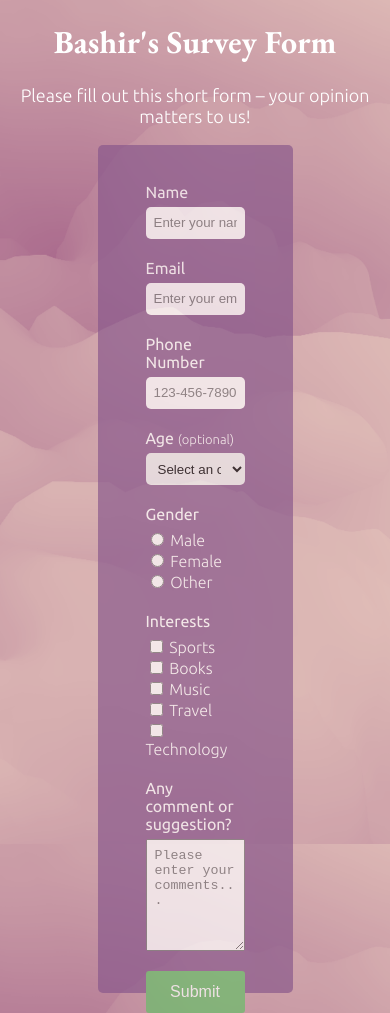
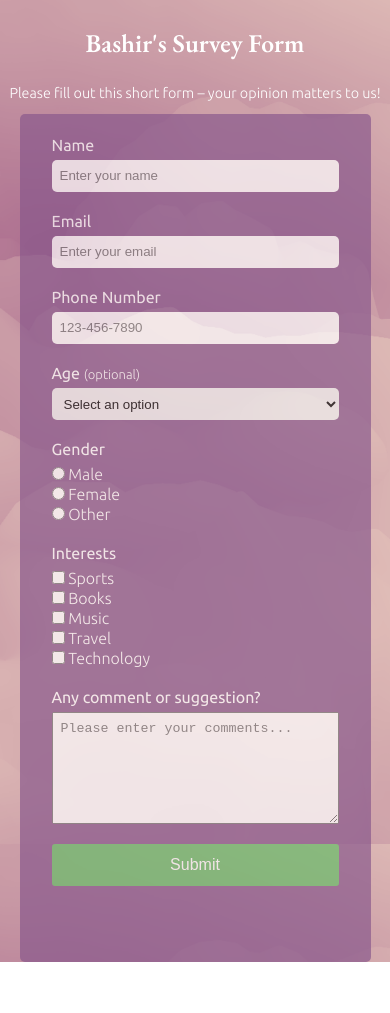
Before and after one commit to bash4Dev/survey-form, a plain HTML site: page index.html in a window 390 px wide. After the commit the page ends 962 px from the top, so only its background shows below. Drawn offline with nearby package versions, Linux system fonts and the light colour scheme; a web font is replaced by a local one.

Commit message:
Modify the file

```diff
--- a/index.html
+++ b/index.html
@@ -11,8 +11,8 @@
     <link rel="stylesheet" href="styles.css">
 
     <!--Favicon links-->
-    <link rel="apple-touch-icon" sizes="180x180" href="./survey-form/images/form-icon/apple-touch-icon.png">
-    <link rel="icon" type="image/png" sizes="16x16 32x32" href="./survey-form/images/form-icon/favicon.ico">
+    <link rel="apple-touch-icon" sizes="180x180" href="../survey-form/images/form-icon/apple-touch-icon.png">
+    <link rel="icon" type="image/png" sizes="16x16 32x32" href="../survey-form/images/form-icon/favicon.ico">
     <link rel="manifest" href="/site.webmanifest">
 
     <!--Fonts links-->
@@ -69,9 +69,7 @@
             <button type="submit" class="submit-btn" onclick="validateAndSubmit()">Submit</button>
         </form>
     </main>
-
-
-    <script>
+    <!-- <script>
         function validateAndSubmit() {
             let form = document.getElementById("survey-form");
 
@@ -81,6 +79,6 @@
                 alert("Please fill out the form correctly.");
             }
         }
-    </script>
+    </script> -->
 </body>
 </html>
--- a/styles.css
+++ b/styles.css
@@ -1,33 +1,36 @@
+:root {
+    --white-color: #fff;
+}
+
 * {
+    margin: 0;
+    padding: 0;
     box-sizing: border-box;
 }
 
 body {
-    display: block;
-    margin: 0;
-    padding: 0;
     background-image: url(./images/bg-img2.png);
     background-repeat: no-repeat;
     background-attachment: fixed;
     background-size: cover;
     font-family: "Ubuntu", sans-serif;
     font-weight: 300;
-    font-style: normal;
 }
 
 h1 {
     text-align: center;
     font-family: "EB Garamond", serif;
-    font-weight: weight;
-    font-style: normal;
-    color: #fff;
+    font-weight: 600;
+    color: var(--white-color);
+    margin: 2rem 0;
 }
 
 .description {
     font-size: large;
     font-weight: 200;
     text-align: center;
-    color: #fff;
+    color: var(--white-color);
+    margin-bottom: 1rem;
 }
 
 main {
@@ -63,17 +66,17 @@ select, #name, #email, #number {
 
 .heading {
     margin: 20px 0 6px 0;
-    color: #fff;
+    color: var(--white-color);
     font-weight: 400;
 }
 span {
     font-weight: 350;
     font-size: small;
-    color: #fff;
+    color: var(--white-color);
 }
 
 label {
-    color: #fff;
+    color: var(--white-color);
 }
 
 textarea#comments {
@@ -88,6 +91,29 @@ button.submit-btn {
     border: none;
     border-radius: 3px;
     padding: 12px;
-    color: #fff;
+    color: var(--white-color);
     font-size: 16px;
 }
+
+@media (max-width: 693px) {
+    main {
+        width: 80%;
+    }
+}
+
+@media (max-width: 405px) {
+    h1 {
+        margin: 1.6rem 0;
+        font-size: 1.6rem;
+    }
+
+    .description {
+        font-size: 0.9rem;
+        margin-bottom: 0.8rem;
+    }
+
+    main {
+        width: 90%;
+        padding: 2rem;
+    }
+}
```
